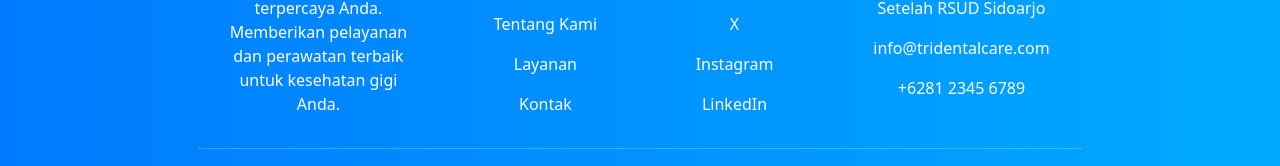
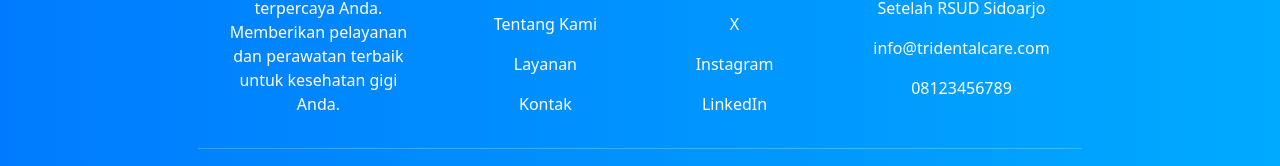
Before and after one commit to alrazak/frontend-react-tridentalcare, a React (Vite) app: page /card in a window 1280 px wide. Shown: the part 4556-4722 px from the top of the page. Built offline with nearby package versions, Linux system fonts and the light colour scheme.

Commit message:
put: footer

```diff
--- a/src/components/footer/Footer.jsx
+++ b/src/components/footer/Footer.jsx
@@ -44,7 +44,7 @@ function Footer() {
                         <h5 className="mb-4 font-weight-bold">Info Kontak</h5>
                         <p><i className="fas fa-home mr-3"></i> Jl. Mojopahit No.96, Setelah RSUD Sidoarjo</p>
                         <p><i className="fas fa-envelope mr-3"></i> info@tridentalcare.com</p>
-                        <p><i className="fas fa-phone mr-3"></i> +6281 2345 6789</p>
+                        <p><i className="fas fa-phone mr-3"></i> 08123456789</p>
                     </div>
                 </div>
 
```
